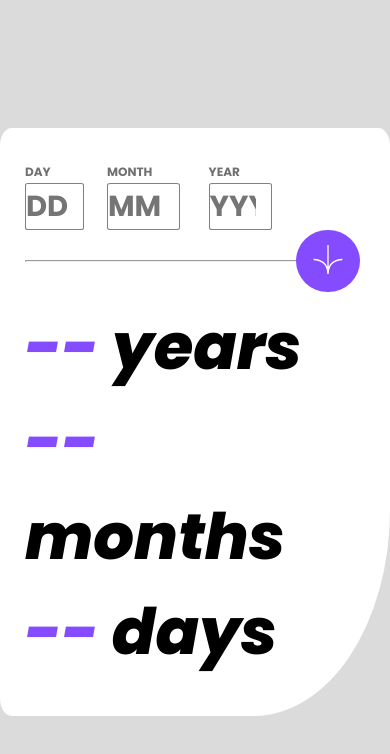
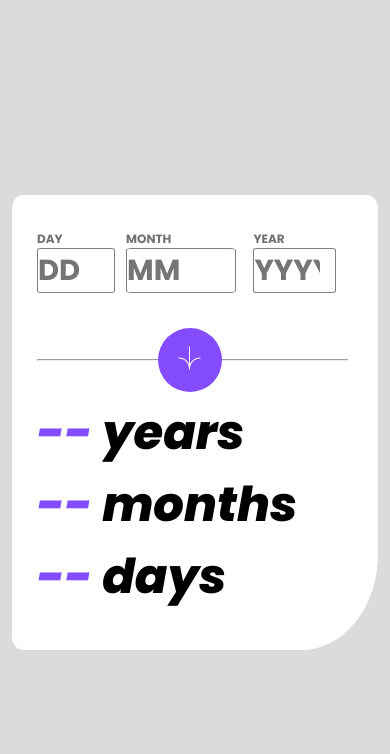
Before and after one commit to light-roast/calculateageapp, a React (Vite) app: page / in a window 390 px wide. Shown: the top 754 px of the page. Built offline with nearby package versions, Linux system fonts and the light colour scheme.

Commit message:
Final responsive adjustment

```diff
--- a/src/App.css
+++ b/src/App.css
@@ -155,7 +155,8 @@ div {
 
 
 
-@media only screen and (max-width: 375px) {
+@media only screen and (max-width: 375px),
+only screen and (max-width: 720px) {
   input {
     width: 85%
   }
--- a/src/index.css
+++ b/src/index.css
@@ -71,7 +71,8 @@ span {
   margin-bottom: 1.2rem;
 }
 
-@media only screen and (max-width: 375px) {
+@media only screen and (max-width: 375px),
+only screen and (max-width: 720px) {
   main {
     width: 100%;
     margin: 1.2rem;
```
